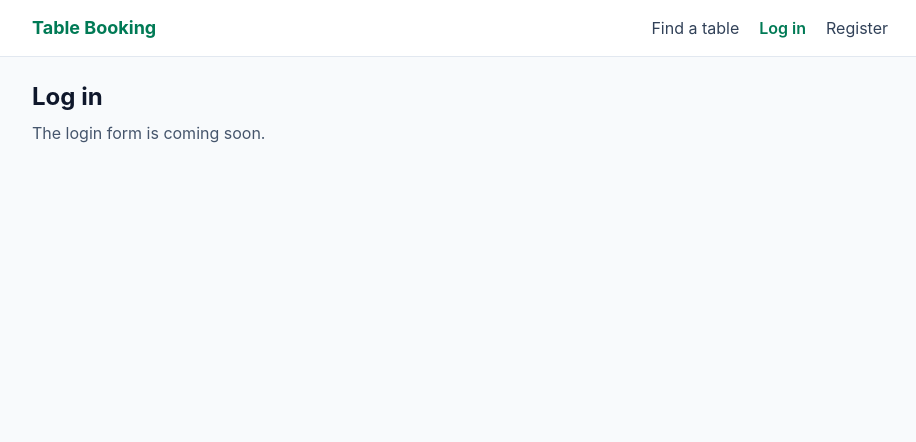
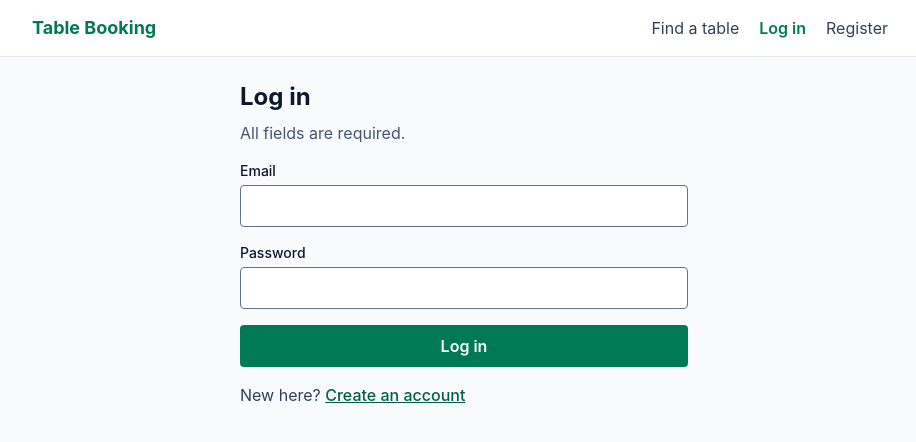
Before and after one commit to adityabuilds1109/table-booking-platform, a React (Vite) app in the folder client/: page /login in a window 1280 px wide. Shown: the top 442 px of the page, without its empty margins (176-1092 px from the left). Built offline with nearby package versions, Linux system fonts and the light colour scheme; no server answers.

Commit message:
feat: add TextField component and working login page

```diff
--- /dev/null
+++ b/client/src/components/TextField.tsx
@@ -0,0 +1,81 @@
+import { useId, type ReactNode, type Ref } from 'react';
+
+type TextFieldProps = {
+  label: string;
+  name: string;
+  type?: 'text' | 'email' | 'password';
+  value: string;
+  onChange: (value: string) => void;
+  autoComplete: string;
+  // Extra, always-visible guidance, e.g. "At least 8 characters."
+  hint?: string;
+  // Present means "this field is invalid".
+  error?: string | undefined;
+  // Something to show right after the error text, e.g. a "Log in instead" link. It is part of the error text for
+  // screen readers too, because it sits inside the same element the input's aria-describedby points to.
+  errorAction?: ReactNode;
+  autoCapitalize?: 'none' | 'words';
+  // React 19 passes `ref` to function components as a normal prop.
+  ref?: Ref<HTMLInputElement>;
+};
+
+// A labelled text input whose hint and error are wired to it for assistive technology:
+//  - <label for> names the input (also makes clicking the label focus it);
+//  - aria-describedby points at the hint and, when there is one, the error, so a screen reader reads them after the label;
+//  - aria-invalid says the value is wrong, and the error itself is text (not just a red border).
+export default function TextField({
+  label,
+  name,
+  type = 'text',
+  value,
+  onChange,
+  autoComplete,
+  hint,
+  error,
+  errorAction,
+  autoCapitalize,
+  ref,
+}: TextFieldProps) {
+  // useId gives each field instance a unique, stable id, so two fields on a page can never share one.
+  const id = useId();
+  const hintId = `${id}-hint`;
+  const errorId = `${id}-error`;
+  const describedBy = [hint ? hintId : null, error ? errorId : null].filter((part) => part !== null).join(' ');
+
+  return (
+    <div>
+      <label htmlFor={id} className="block text-sm font-medium text-slate-900">
+        {label}
+      </label>
+      <input
+        id={id}
+        ref={ref}
+        name={name}
+        type={type}
+        value={value}
+        onChange={(event) => onChange(event.target.value)}
+        required
+        autoComplete={autoComplete}
+        autoCapitalize={autoCapitalize}
+        spellCheck={type === 'text' ? undefined : false}
+        aria-invalid={error ? true : undefined}
+        aria-describedby={describedBy || undefined}
+        // slate-500 (not a paler grey): the edge of a form control needs 3:1 contrast against its background.
+        className={`mt-1 block w-full rounded border bg-white px-3 py-2 text-slate-900 focus-visible:outline-2 focus-visible:outline-offset-2 focus-visible:outline-emerald-700 ${
+          error ? 'border-red-700' : 'border-slate-500'
+        }`}
+      />
+      {hint && (
+        <p id={hintId} className="mt-1 text-sm text-slate-600">
+          {hint}
+        </p>
+      )}
+      {error && (
+        <p id={errorId} className="mt-1 text-sm text-red-700">
+          {error}
+          {errorAction}
+        </p>
+      )}
+    </div>
+  );
+}
--- a/client/src/pages/Login.tsx
+++ b/client/src/pages/Login.tsx
@@ -1,18 +1,135 @@
-import { useLocation } from 'react-router';
+import { useRef, useState, type FormEvent } from 'react';
+import { Link, useLocation } from 'react-router';
+import { ApiError } from '../api/client';
+import { describeAuthError, type AuthFeedback } from '../auth/authErrors';
+import { validateLogin, type LoginFieldErrors } from '../auth/credentialSchemas';
 import { readLoginState } from '../auth/loginRedirect';
+import { useAuth } from '../auth/useAuth';
+import TextField from '../components/TextField';
+
+type Field = 'email' | 'password';
 
 export default function Login() {
-  const { expired } = readLoginState(useLocation().state);
+  const { login } = useAuth();
+  const location = useLocation();
+  const { expired, from } = readLoginState(location.state);
+
+  const [values, setValues] = useState({ email: '', password: '' });
+  // False until the first submit attempt, so a person is not told "Enter your email" before they have typed anything.
+  // After that, errors are recomputed on every keystroke and disappear as soon as the value is fixed.
+  const [submitted, setSubmitted] = useState(false);
+  const [serverFeedback, setServerFeedback] = useState<AuthFeedback | null>(null);
+  const [pending, setPending] = useState(false);
+  // A ref as well as state: state updates lag a render, and a fast double Enter must not send two requests.
+  const pendingRef = useRef(false);
+
+  const emailRef = useRef<HTMLInputElement>(null);
+  const passwordRef = useRef<HTMLInputElement>(null);
+  const fieldRefs = { email: emailRef, password: passwordRef };
+
+  const validation = validateLogin(values);
+  const clientErrors: LoginFieldErrors = submitted && !validation.ok ? validation.errors : {};
+  const emailError = clientErrors.email ?? serverFeedback?.fieldErrors.email;
+  const passwordError = clientErrors.password ?? serverFeedback?.fieldErrors.password;
+
+  function changeField(field: Field, value: string) {
+    setValues((current) => ({ ...current, [field]: value }));
+    // Editing a field withdraws what the server said about it; the form-level message stays until the next submit.
+    setServerFeedback((current) =>
+      current === null ? null : { ...current, fieldErrors: { ...current.fieldErrors, [field]: undefined } },
+    );
+  }
+
+  async function handleSubmit(event: FormEvent<HTMLFormElement>) {
+    event.preventDefault();
+    if (pendingRef.current) return;
+    setSubmitted(true);
+    setServerFeedback(null);
+
+    const result = validateLogin(values);
+    if (!result.ok) {
+      // Focus the first field with a problem; its error is part of its accessible description, so it is read out.
+      const firstInvalid: Field = result.errors.email ? 'email' : 'password';
+      fieldRefs[firstInvalid].current?.focus();
+      return;
+    }
+
+    pendingRef.current = true;
+    setPending(true);
+    try {
+      await login(result.data);
+      // Success: the session is now authenticated and GuestOnly redirects to the page the person wanted (or home).
+      // Nothing to reset here, the form is about to go away.
+    } catch (error: unknown) {
+      pendingRef.current = false;
+      setPending(false);
+      // Anything that is not an ApiError is a bug in our code: let it surface instead of showing a vague message.
+      if (!(error instanceof ApiError)) throw error;
+      const feedback = describeAuthError(error);
+      setServerFeedback(feedback);
+      if (feedback.focus === 'email' || feedback.focus === 'password') fieldRefs[feedback.focus].current?.focus();
+    }
+  }
+
+  // "Create an account" keeps the page the person was originally trying to reach.
+  const registerState = from === undefined ? undefined : { from };
 
   return (
-    <section>
+    <section className="mx-auto max-w-md">
+      <title>Log in – Table Booking</title>
       <h1 className="text-2xl font-bold">Log in</h1>
       {expired && (
         <p role="status" className="mt-2 rounded border border-amber-200 bg-amber-50 p-3 text-amber-900">
           Your session has expired. Please log in again.
         </p>
       )}
-      <p className="mt-2 text-slate-600">The login form is coming soon.</p>
+      <p className="mt-2 text-slate-600">All fields are required.</p>
+
+      <form noValidate onSubmit={handleSubmit} aria-busy={pending} className="mt-4 space-y-4">
+        <TextField
+          ref={emailRef}
+          label="Email"
+          name="email"
+          type="email"
+          autoComplete="username"
+          autoCapitalize="none"
+          value={values.email}
+          onChange={(value) => changeField('email', value)}
+          error={emailError}
+        />
+        <TextField
+          ref={passwordRef}
+          label="Password"
+          name="password"
+          type="password"
+          autoComplete="current-password"
+          value={values.password}
+          onChange={(value) => changeField('password', value)}
+          error={passwordError}
+        />
+
+        {/* Always in the page (empty when there is no message): screen readers announce text put into an existing alert region more reliably than a region that appears together with its text. */}
+        <div role="alert">
+          {serverFeedback?.formMessage && (
+            <p className="rounded border border-red-200 bg-red-50 p-3 text-red-800">{serverFeedback.formMessage}</p>
+          )}
+        </div>
+
+        <button
+          type="submit"
+          disabled={pending}
+          className="w-full rounded border border-transparent bg-emerald-700 px-4 py-2 font-semibold text-white hover:bg-emerald-800 focus-visible:outline-2 focus-visible:outline-offset-2 focus-visible:outline-emerald-700 disabled:cursor-not-allowed disabled:bg-slate-500"
+        >
+          {pending ? 'Logging in…' : 'Log in'}
+        </button>
+      </form>
+
+      <p className="mt-4 text-slate-700">
+        New here?{' '}
+        <Link to="/register" state={registerState} className="font-medium text-emerald-800 underline">
+          Create an account
+        </Link>
+      </p>
     </section>
   );
 }
```
Also changed, not shown: 2 other files (tests, documents, lock files or other folders).
